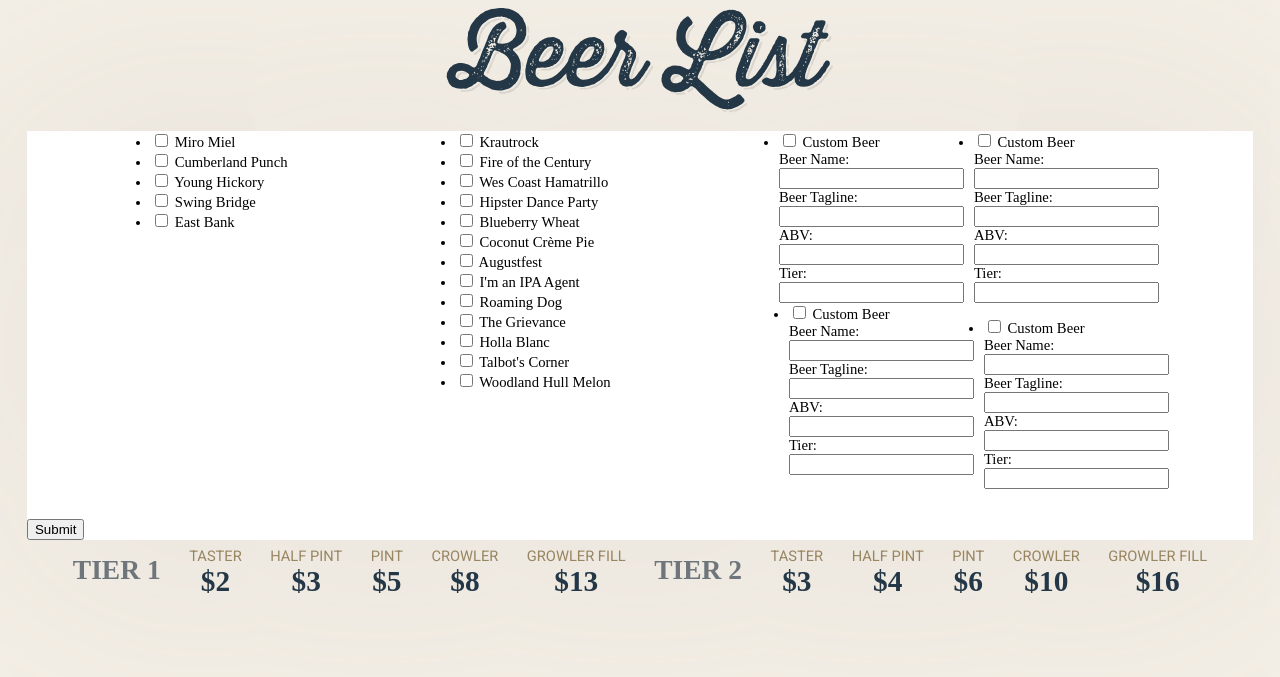
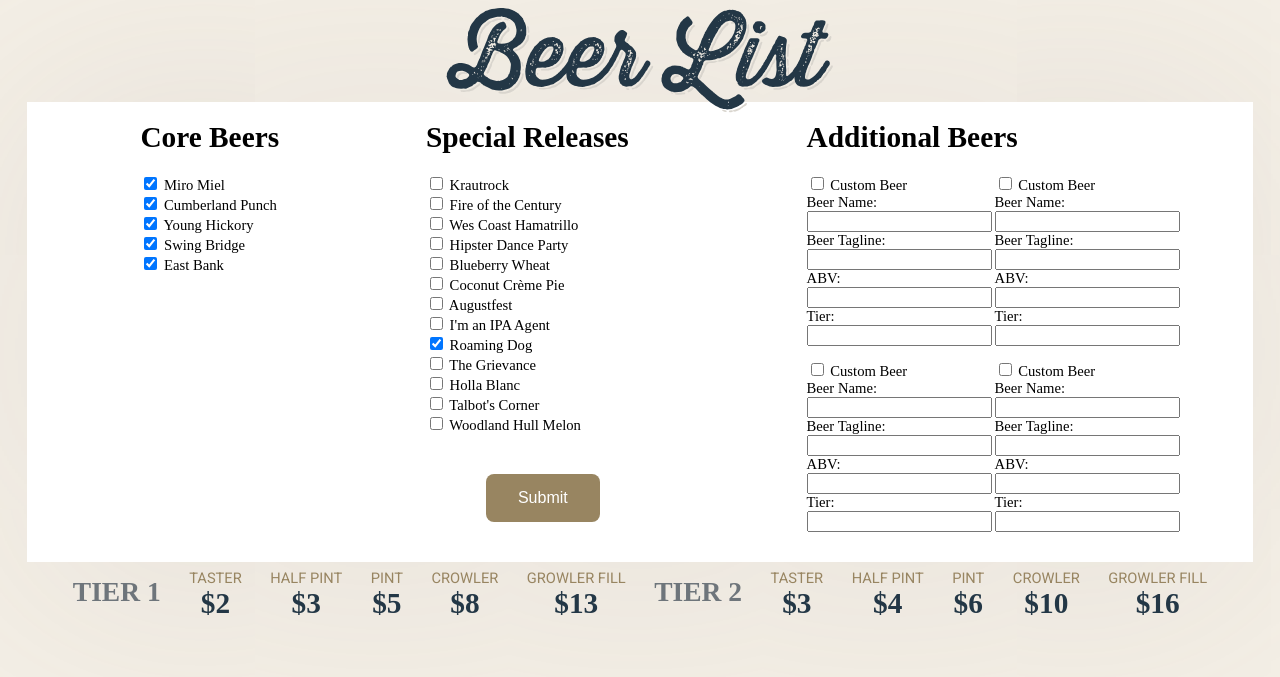
Before and after one commit to chrisbohn8/YAENBW-Beer-List, a plain HTML site: page index.html in a window 1280 px wide. Drawn offline with Linux system fonts and the light colour scheme.

Commit message:
add some style

```diff
--- a/assets/css/main.css
+++ b/assets/css/main.css
@@ -1,6 +1,10 @@
 body {
     background-color: #f4efe6;
     height: 100%;
+}
+
+ul {
+	list-style-type: none;
 }
 /* Fonts */
 
@@ -309,9 +313,9 @@ a:link {
 
 @media only screen and (max-width: 999px) {
 
-	body {
+/*	body {
 		position: static;
-	}
+	}*/
 
     #beers {
     	flex-direction: column;
@@ -359,11 +363,12 @@ a:link {
 }
 
 @media (device-width: 100vw) and (device-height: 100vh) {
-	body {
+/*	body {
 		position: fixed;
-	}
+	}*/
 	#white-container {
 		height: 82%;
+		width: 97%;
 	}
 }
 
@@ -378,13 +383,40 @@ a:link {
 #beerSelection {
 	display: flex;
 	justify-content: space-around;
-	margin-top: 5rem;
+	margin-top: 3rem;
 }
 
-#customBeers {
+.customBeers,
+.woodlandStreet {
 	display: flex;
 }
 
+::-webkit-scrollbar {
+    display: none;
+}
+
 .evenccb {
-	margin-left: 10px;
+	margin-left: 3px;
 }
+
+#btn {
+    background-color: #988561;
+    color: #ffffff;
+    border: none;
+    color: white;
+    padding: 15px 32px;
+    text-align: center;
+    text-decoration: none;
+    display: inline-block;
+    font-size: 16px;
+    margin: 40px 60px;
+    border-radius: 8px;
+}
+#btn:hover {
+    background-color: #233746;
+    color: white;
+}
+
+#WoodlandStreetColumn {
+	display: none;
+}
--- a/assets/js/main.js
+++ b/assets/js/main.js
@@ -162,7 +162,7 @@ $(function(){
 		    htmlString += '<img class="beer-logo" src="images/Hipster-Dance-Party.svg" alt="ENBW Logo">';
 		    htmlString += '<div class="beer-text">';
 		    htmlString += '<div class="beer-name">Hipster Dance Party</div>';
-		    htmlString += '<div class="beer-tagline">Double IPA</div>';
+		    htmlString += '<div class="beer-tagline">Double IPA $3 Taster | $5 Half-Pint</div>';
 		    htmlString += '</div>';
 		    htmlString += '</div>';
 		    htmlString += '<div class="abv-and-tier">';
@@ -382,7 +382,7 @@ $(function(){
 		    htmlString += '<img class="beer-logo" src="images/Wes-Coast.svg" alt="ENBW Logo">';
 		    htmlString += '<div class="beer-text">';
 		    htmlString += '<div class="beer-name">Wes Coast Hamatrillo</div>';
-		    htmlString += '<div class="beer-tagline">Amarillo IPA</div>';
+		    htmlString += '<div class="beer-tagline">IPA, Amarillo and Citra Hops</div>';
 		    htmlString += '</div>';
 		    htmlString += '</div>';
 		    htmlString += '<div class="abv-and-tier">';
@@ -537,5 +537,7 @@ $(function(){
 		div.insertAdjacentHTML('afterbegin', htmlString);
 
 		document.getElementById('beerSelector').style.display = "none";
+		document.getElementById('btn').style.display = "none";
+		document.getElementsByTagName('BODY').position = "fixed";
     });
 });
--- a/index.html
+++ b/index.html
@@ -16,29 +16,59 @@
         <ul id="beerSelection">
           <!-- Core Beers-->
           <div id="coreBeers">
+            <h1>Core Beers</h1>
             <li>
-              <input type="checkbox" id="mmcheckbox">
+              <input type="checkbox" checked="checked" id="mmcheckbox">
               <label id="miro" for="beerList">Miro Miel</label>
             </li>
             <li>
-              <input type="checkbox" id="cpcheckbox">
+              <input type="checkbox" checked="checked" id="cpcheckbox">
               <label for="beerList">Cumberland Punch</label>
             </li>
             <li>
-              <input type="checkbox" id="yhcheckbox">
+              <input type="checkbox" checked="checked" id="yhcheckbox">
               <label for="beerList">Young Hickory</label>
             </li>
             <li>
-              <input type="checkbox" id="sbcheckbox">
+              <input type="checkbox" checked="checked" id="sbcheckbox">
               <label for="beerList">Swing Bridge</label>
             </li>
             <li>
-              <input type="checkbox" id="ebcheckbox">
+              <input type="checkbox" checked="checked" id="ebcheckbox">
               <label for="beerList">East Bank</label>
             </li>
+
+        <!-- Custom Beers -->
+        <div id=WoodlandStreetColumn>
+          <h1>Woodland Street</h1>
+          <div class="woodlandStreet">
+            <li>
+              <input type="checkbox" id="">
+              <form><br>
+                Hops:
+                <input type="text" id="ccb1beerTagline"><br>
+              </form>
+            </li>
+            <li class="evenccb">
+              <input type="checkbox" id="">
+              <form>
+                Beer Name:<br>
+                <input type="text" id="ccb2beerName"><br>
+                Beer Tagline:<br>
+                <input type="text" id="ccb2beerTagline"><br>
+                ABV:<br>
+                <input type="text" id="ccb2beerABV"><br>
+                Tier:<br>
+                <input type="text" id="ccb2beerTier">
+              </form>
+            </li>
+          </div>
+        </div>
+
           </div>
           <!-- Special Releases -->
             <div id="specialReleases">
+              <h1>Special Releases</h1>
             <li>
               <input type="checkbox" id="krcheckbox">
               <label for="beerList">Krautrock</label>
@@ -72,7 +102,7 @@
               <label for="beerList">I'm an IPA Agent</label>
             </li>
             <li>
-              <input type="checkbox" id="rdcheckbox">
+              <input type="checkbox" checked="checked" id="rdcheckbox">
               <label for="beerList">Roaming Dog</label>
             </li>
             <li>
@@ -95,10 +125,13 @@
               <input type="checkbox" id="whmcheckbox">
               <label for="beerList">Woodland Hull Melon</label>
             </li>
+                    <button id="btn" type="button">Submit</button>
+
           </div>
         <!-- Custom Beers -->
-        <div id="customBeers">
-          <div>
+        <div id=customBeerColumn>
+          <h1>Additional Beers</h1>
+          <div class="customBeers">
             <li>
               <input type="checkbox" id="customcheckbox1">
               <label for="beerList">Custom Beer<br></label>
@@ -128,7 +161,7 @@
               </form>
             </li>
           </div>
-          <div>
+          <div class="customBeers">
           <li>
             <input type="checkbox" id="customcheckbox3">
             <label for="beerList">Custom Beer<br></label>
@@ -160,7 +193,6 @@
          </div>
         </div>
         </ul>
-        <button id="btn" type="button">Submit</button>
       </form>
 </div>
 
```
